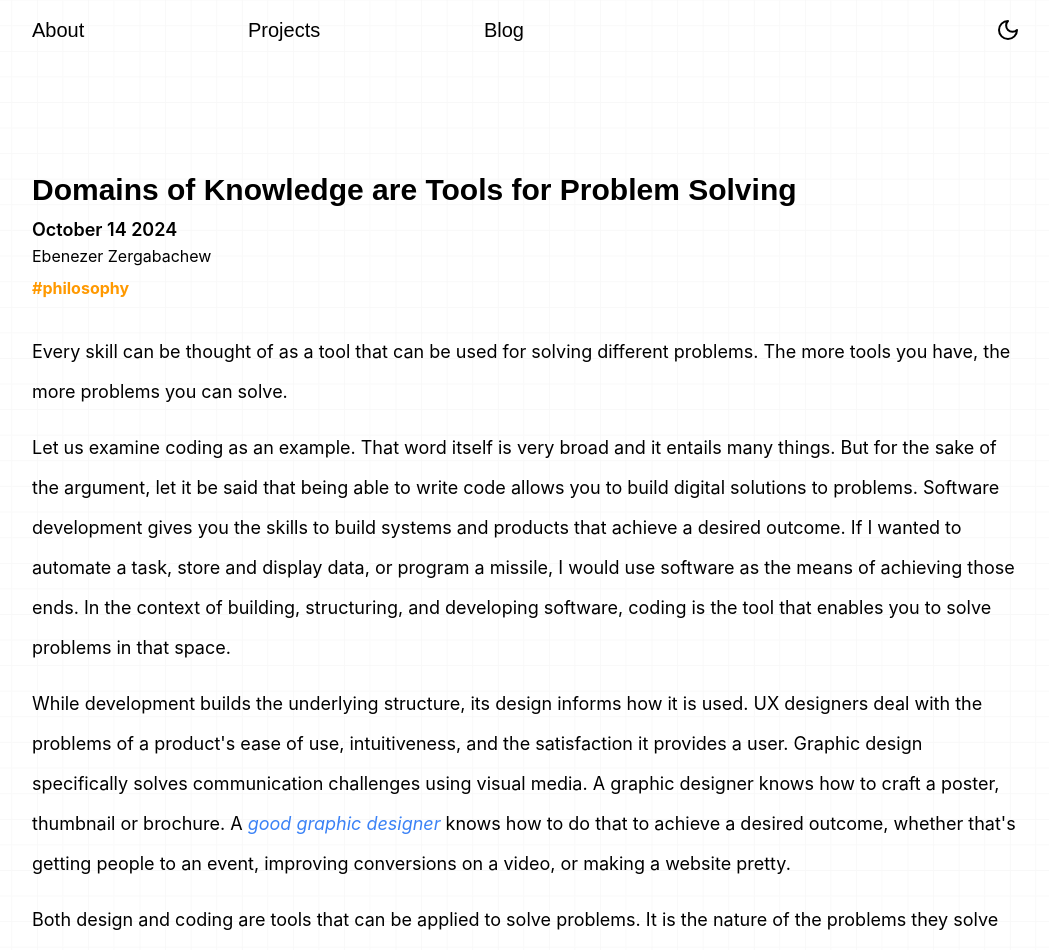
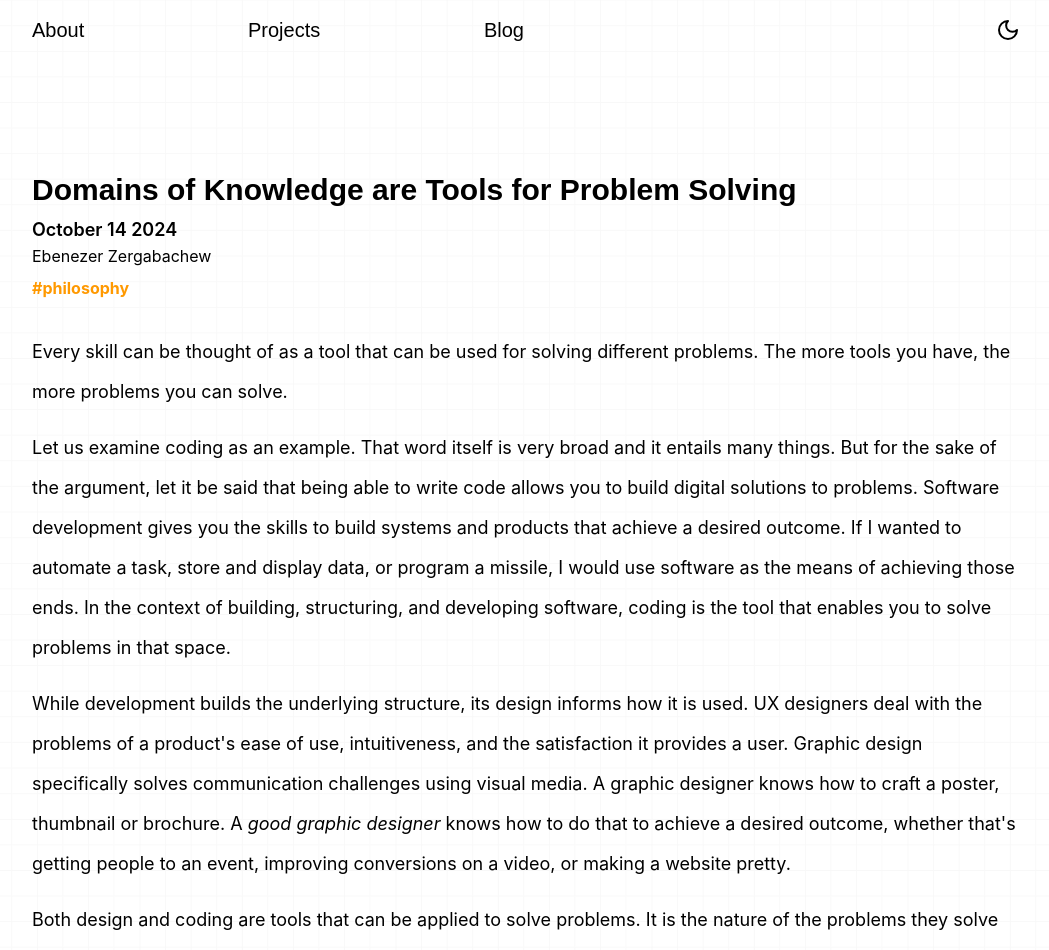
Before and after one commit to EbenZergaw/ebnzr-me, a Next.js app: page /posts/domains-and-problem-solving in a window 1280 px wide. Shown: the top 950 px of the page, without its empty margins (116-1165 px from the left). Built offline with nearby package versions, Linux system fonts and the light colour scheme.

Commit message:
a tag styling change on blog

```diff
--- a/app/posts/[slug]/page.tsx
+++ b/app/posts/[slug]/page.tsx
@@ -43,7 +43,7 @@ const components = {
 
     strong: (props: any) => <strong className="font-semibold" {...props} />,
 
-    em: (props: any) => <em className="italic text-blue-500" {...props} />,
+    em: (props: any) => <em className="italic" {...props} />,
 
     a: (props: any) => (
       <a
@@ -52,7 +52,7 @@ const components = {
       />
     ),
 
-    u: (props: any) => <u className="underline !text-green-600" {...props} />,
+    u: (props: any) => <u className="underline" {...props} />,
 
     p: (props: any) => <p className="mb-4 text-lg tracking-normal leading-10" {...props} />,
 
```
